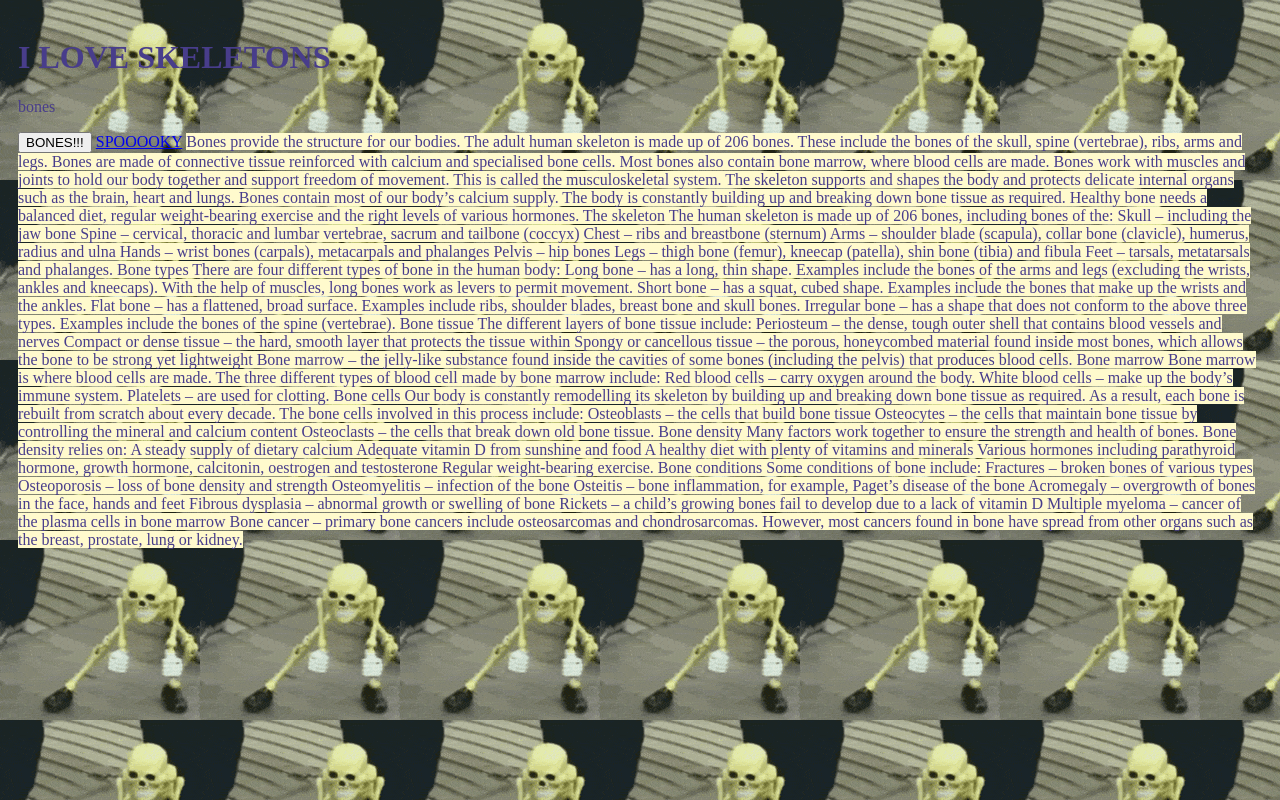
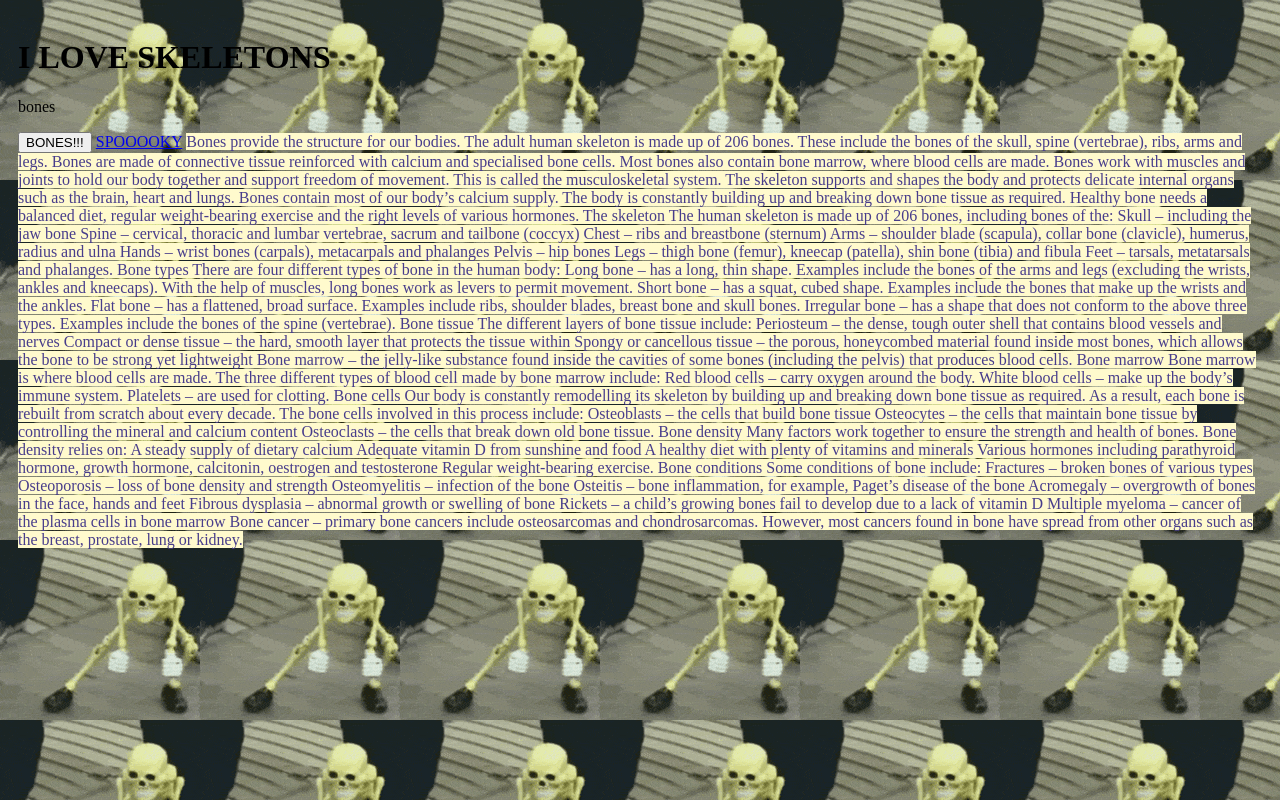
Before and after one commit to Dapooty/Dapooty.github.io, a plain HTML site: page index.html in a window 1280 px wide. Drawn offline with Linux system fonts and the light colour scheme.

Commit message:
Update style.css
Removed background and font color - already defined in mark section of index.html

```diff
--- a/style.css
+++ b/style.css
@@ -1,7 +1,6 @@
 body {
 	background-image: url("giffy.gif");
-	background-color: Blue;
-	color: DarkSlateBlue;
+
 	padding: 10px;
 }
 #image{
```
